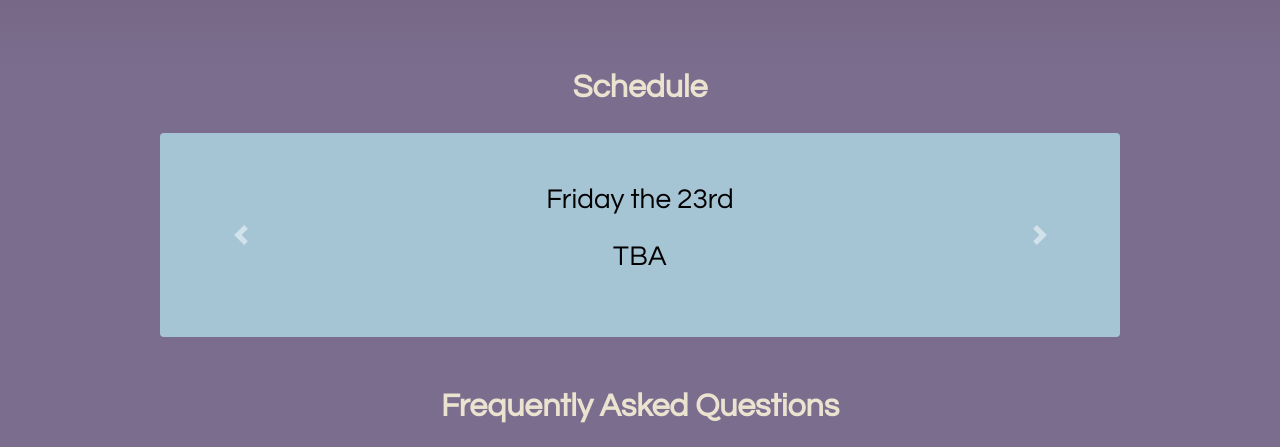
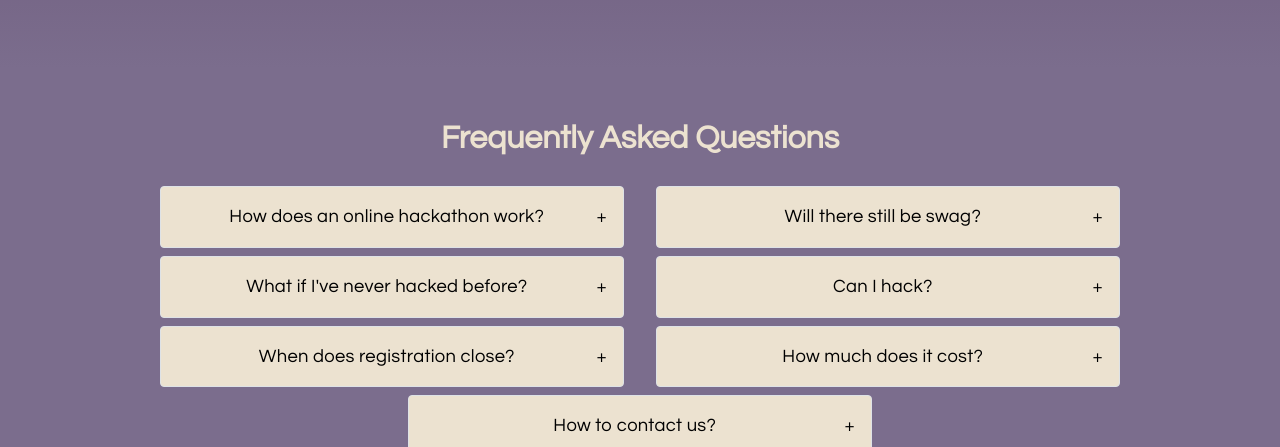
Before and after one commit to ieee-utd/website-comethack, a plain HTML site: page docs/index.html in a window 1280 px wide. Shown: the part 2182-2629 px from the top of the page. Drawn offline with nearby package versions, Linux system fonts and the light colour scheme; some packages are replaced by stand-ins of ours; a script that the page names is missing; a web font is replaced by a local one.

Commit message:
removed schedule

```diff
--- a/docs/index.html
+++ b/docs/index.html
@@ -238,7 +238,7 @@
       </section>
     </div>
 
-    <h2 id="schedHead">Schedule</h2>
+    <!-- <h2 id="schedHead">Schedule</h2>
     <section class="schedule w-75 rounded" id="schedule">
       <div id="carouselSched" class="carousel slide" data-interval="false">
         <div class="carousel-inner">
@@ -247,7 +247,7 @@
             <div class="schedItem">
               <div class="day">
                 <h3>TBA</h3>
-                <!--<ul>
+                <ul>
                   <li>4:00 pm - 5:00 pm: .......</li>
                   <li>5:00 pm- 6:00 pm: .......</li>
                   <li>6:00 pm - 7:00 pm:.......</li>
@@ -262,7 +262,7 @@
                   <li>6:00 pm - 7:00 pm:.......</li>
                   <li>7:00 om - 8:00 pm: ........</li>
                   <li>8:00 pm - 9:00 pm: ........</li>
-                </ul> -->
+                </ul>
               </div>
             </div>
           </div>
@@ -271,7 +271,7 @@
             <div class="schedItem">
               <div class="day">
                 <h3>TBA</h3>
-                <!-- <ul>
+                <ul>
                   <li>4:00 pm - 5:00 pm: .......</li>
                   <li>5:00 pm- 6:00 pm: .......</li>
                   <li>6:00 pm - 7:00 pm:.......</li>
@@ -286,7 +286,7 @@
                   <li>6:00 pm - 7:00 pm:.......</li>
                   <li>7:00 om - 8:00 pm: ........</li>
                   <li>8:00 pm - 9:00 pm: ........</li>
-                </ul> -->
+                </ul>
               </div>
             </div>
           </div>
@@ -295,7 +295,7 @@
             <div class="schedItem">
               <div class="day">
                 <h3>TBA</h3>
-                <!-- <ul>
+                <ul>
                   <li>4:00 pm - 5:00 pm: .......</li>
                   <li>5:00 pm- 6:00 pm: .......</li>
                   <li>6:00 pm - 7:00 pm:.......</li>
@@ -310,7 +310,7 @@
                   <li>6:00 pm - 7:00 pm:.......</li>
                   <li>7:00 om - 8:00 pm: ........</li>
                   <li>8:00 pm - 9:00 pm: ........</li>
-                </ul> -->
+                </ul>
               </div>
             </div>
           </div>
@@ -334,7 +334,7 @@
           <span class="sr-only">Next</span>
         </a>
       </div>
-    </section>
+    </section> -->
 
     <section class="faq-full">
       <section class="faq w-75 text-center" id="faq">
```
Also changed, not shown: 2 other files.
